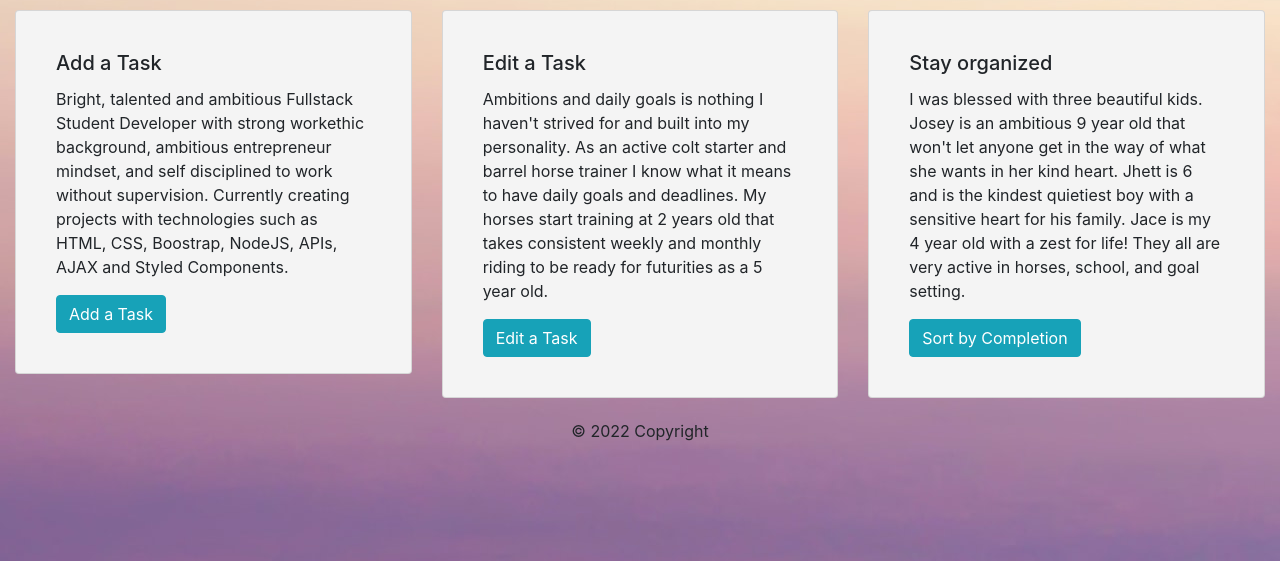
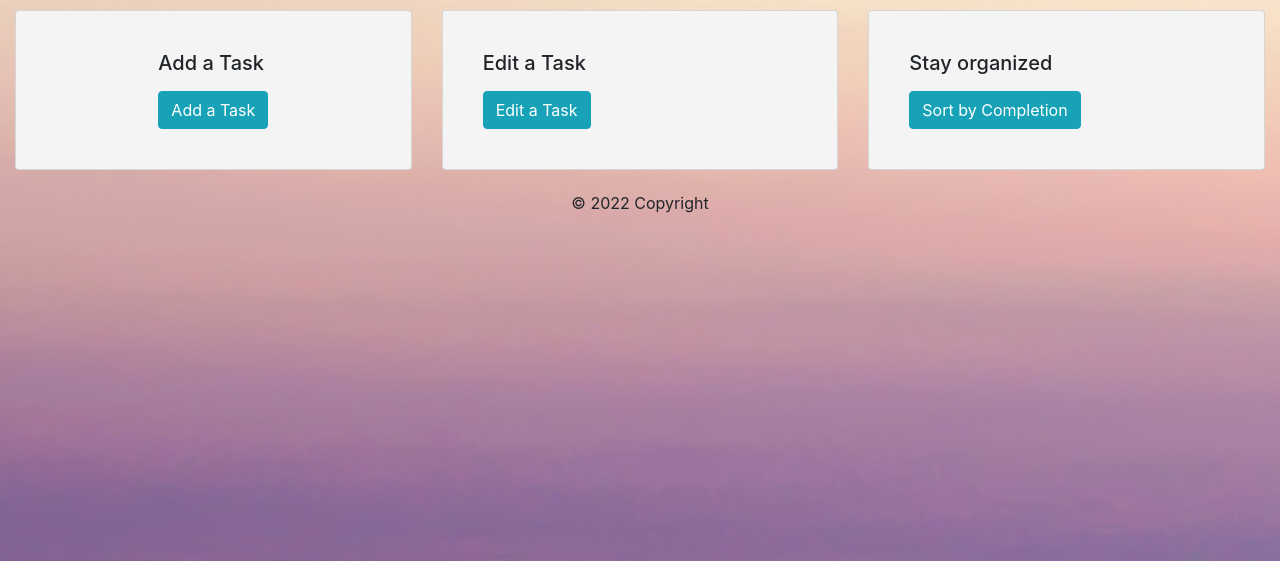
Before and after one commit to htn1011/lbc-project, a website built with webpack: page Frontend/src/htmls/index.html in a window 1280 px wide. Shown: the part 239-800 px from the top of the page. Built offline with nearby package versions, Linux system fonts and the light colour scheme.

Commit message:
Updated text fields on home page

```diff
--- a/Frontend/src/htmls/index.html
+++ b/Frontend/src/htmls/index.html
@@ -48,10 +48,7 @@
             <div class="card" style="align-items: center;">
                 <div class="card-body">
                     <h5 class="card-title">Add a Task</h5>
-                    <p class="card-text">Bright, talented and ambitious Fullstack Student Developer with strong
-                        workethic background, ambitious entrepreneur mindset, and self disciplined to work without
-                        supervision. Currently creating projects with technologies such as HTML, CSS, Boostrap,
-                        NodeJS, APIs, AJAX and Styled Components.</p>
+                    <p class="card-text"></p>
                     <a href="projects.html" class="btn btn-info">Add a Task</a>
                 </div>
             </div>
@@ -60,12 +57,7 @@
             <div class="card" style="">
                 <div class="card-body">
                     <h5 class="card-title">Edit a Task</h5>
-                    <p class="card-text">Ambitions and daily goals is nothing I haven't strived for and built into
-                        my personality. As an active
-                        colt starter and barrel horse trainer I know what it means to have daily goals and
-                        deadlines. My horses start training at 2 years old that takes consistent weekly and monthly
-                        riding to be ready
-                        for futurities as a 5 year old.
+                    <p class="card-text">
                     </p>
                     <a href="projects.html" class="btn btn-info">Edit a Task</a>
                 </div>
@@ -75,11 +67,7 @@
             <div class="card" style="">
                 <div class="card-body">
                     <h5 class="card-title">Stay organized</h5>
-                    <p class="card-text">I was blessed with three beautiful kids. Josey is an ambitious 9 year old
-                        that won't let anyone get in the way of what she wants in her kind heart. Jhett is 6
-                        and is the kindest quietiest boy with a sensitive heart for his family. Jace is my
-                        4 year old with a zest for life! They all are very active in horses, school, and goal
-                        setting.</p>
+                    <p class="card-text"></p>
                     <a href="projects.html" class="btn btn-info">Sort by Completion</a>
                 </div>
             </div>
```
